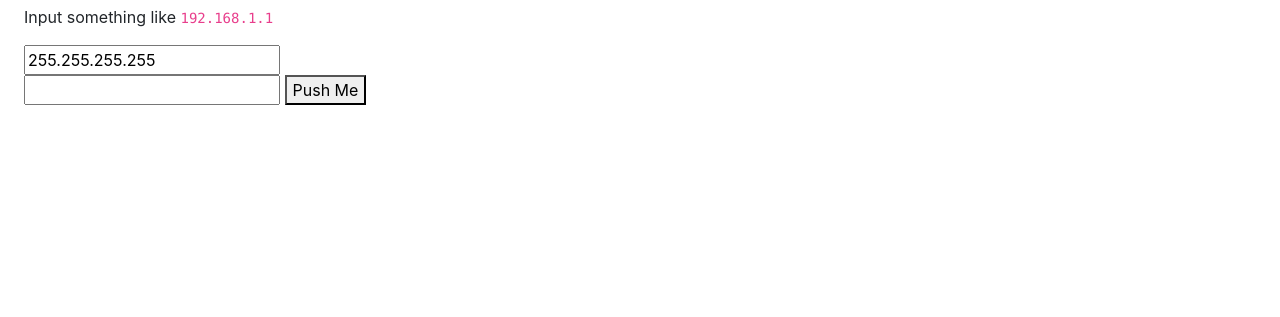
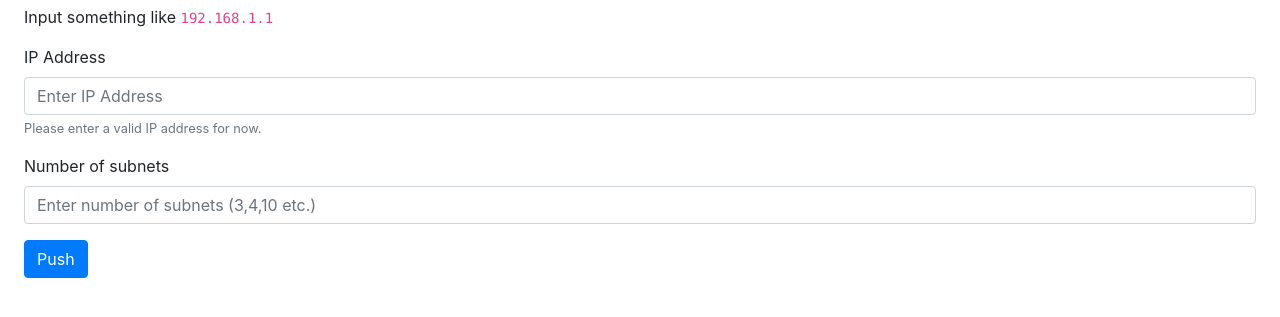
Before and after one commit to rittmang/Tubnet, an Electron app: page src/html/index.html in a window 1280 px wide. Shown: the part 157-474 px from the top of the page. Drawn offline with nearby package versions, Linux system fonts and the light colour scheme; no server answers.

Commit message:
Looks better

```diff
--- a/src/html/index.html
+++ b/src/html/index.html
@@ -18,7 +18,7 @@
     function CheckOnlineStatus(msg) {
 
       var status = document.getElementById("status");
-      var condition = navigator.onLine ? "Scripts loaded correctly" : "OFFLINE. Couldn't load scripts";
+      var condition = navigator.onLine ? "Scripts loaded correctly" : "OFFLINE. Couldn't load scripts. Go online and CTRL+R";
       var state = document.getElementById("state");
       state.innerHTML = condition;
 
@@ -46,7 +46,12 @@
       </button>
   </div>
 </body>
-
+<!-- <div class="input-group mb-3">
+    <div class="input-group-prepend">
+      <span class="input-group-text" id="basic-addon1">@</span>
+    </div>
+    <input type="text" class="form-control" placeholder="Username" aria-label="Username" aria-describedby="basic-addon1">
+  </div> -->
 <body>
   <div class=".mx-auto px-4">
     <br>
@@ -54,10 +59,20 @@
     <p>Input something like <code>192.168.1.1</code></p>
     <!-- <p>This calculator supports <code>+-*/^()</code>, whitespaces, and integers and floating numbers.</p> -->
     <!-- input is for input, div is for output -->
-    <input id="ip" value="255.255.255.255"></input>
-    <br>
-    <input id="subnet"></input>
-    <button type="button" id="booton">Push Me</button>
+    <form>
+        <div class="form-group">
+          <label for="ip">IP Address</label>
+          <input class="form-control" id="ip" aria-describedby="IPHelp" placeholder="Enter IP Address">
+          <small id="IPHelp" class="form-text text-muted">Please enter a valid IP address for now.</small>
+        </div>
+        <div class="form-group">
+          <label for="subnet">Number of subnets</label>
+          <input class="form-control" id="subnet" placeholder="Enter number of subnets (3,4,10 etc.)">
+        </div>
+
+        <button type="button" class="btn btn-primary" id="booton">Push </button>
+      </form>
+
     <div id="start_results"></div>
     <div id="end_results"></div>
   </div>
```
